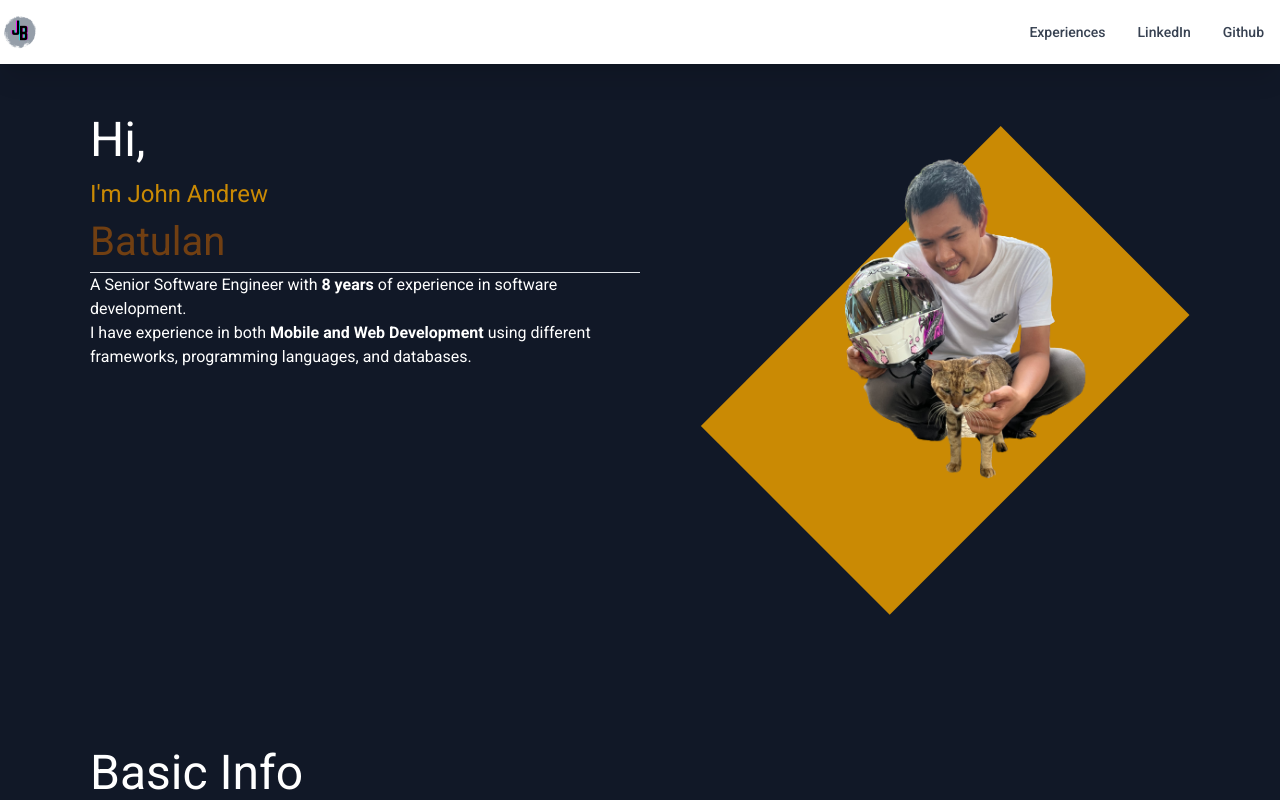
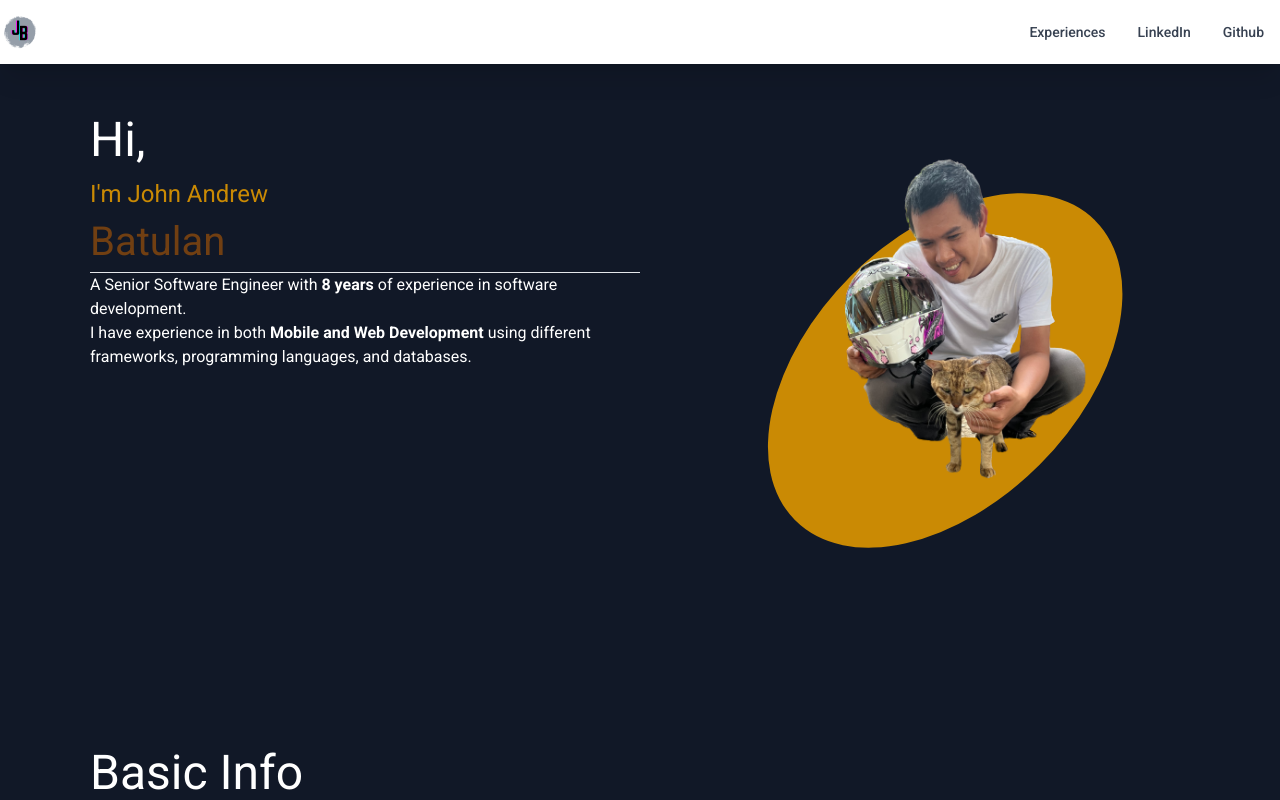
Before and after one commit to johnbatzz/next-13-template, a Next.js app: page / in a window 1280 px wide. Shown: the top 800 px of the page. Built offline with nearby package versions, Linux system fonts and the light colour scheme.

Commit message:
Updates
major updates

```diff
--- a/src/components/intro/page.jsx
+++ b/src/components/intro/page.jsx
@@ -22,7 +22,7 @@ export default function Intro() {
                     </p>
                 </div>
                 <div className='relative flex justify-center items-center md:ml-[20px]'>
-                    <div className='w-[90%] sm:w-[100%] md:w-[100%] lg:w-[80%] max-w-[500px] h-[50%] ml-10 bg-yellow-600 rounded-[50% absolute z-[-1] -rotate-45'></div>
+                    <div className='w-[90%] sm:w-[100%] md:w-[100%] lg:w-[80%] max-w-[500px] h-[50%] ml-10 bg-yellow-600 rounded-[50%] absolute z-[-1] -rotate-45'></div>
                     <img
                         alt='my image'
                         src='/images/image1.webp'
```
